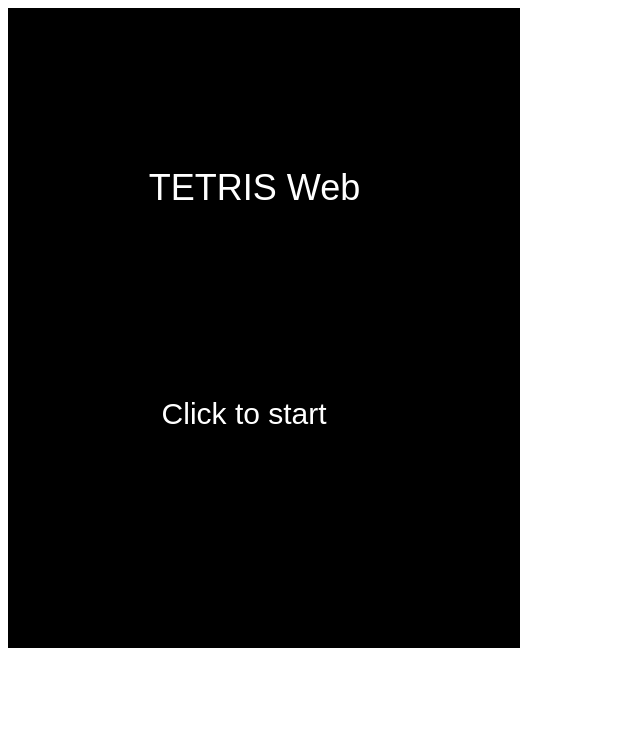
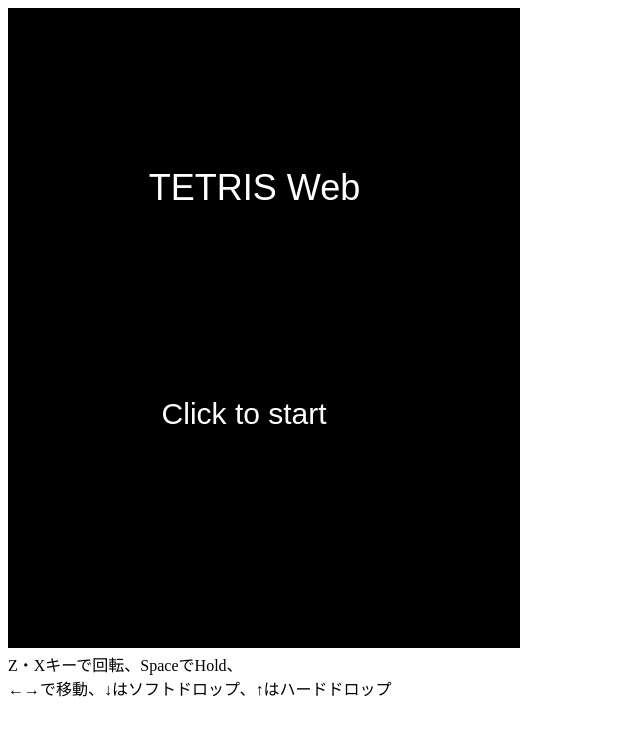
Before and after one commit to tsubaki-8192/TetrisWeb, a plain HTML site: page index.html in a window 1280 px wide. Shown: the whole page, without its empty margins (0-640 px from the left). Drawn offline with Linux system fonts and the light colour scheme.

Commit message:
操作方法追記

```diff
--- a/index.html
+++ b/index.html
@@ -9,4 +9,6 @@
 	<canvas id="maincanvas" style="background-color:black;
 	"></canvas>
 	<div id="debug"></div>
+	<div>Z・Xキーで回転、SpaceでHold、 </br>
+		←→で移動、↓はソフトドロップ、↑はハードドロップ</div>
 </body>
```
